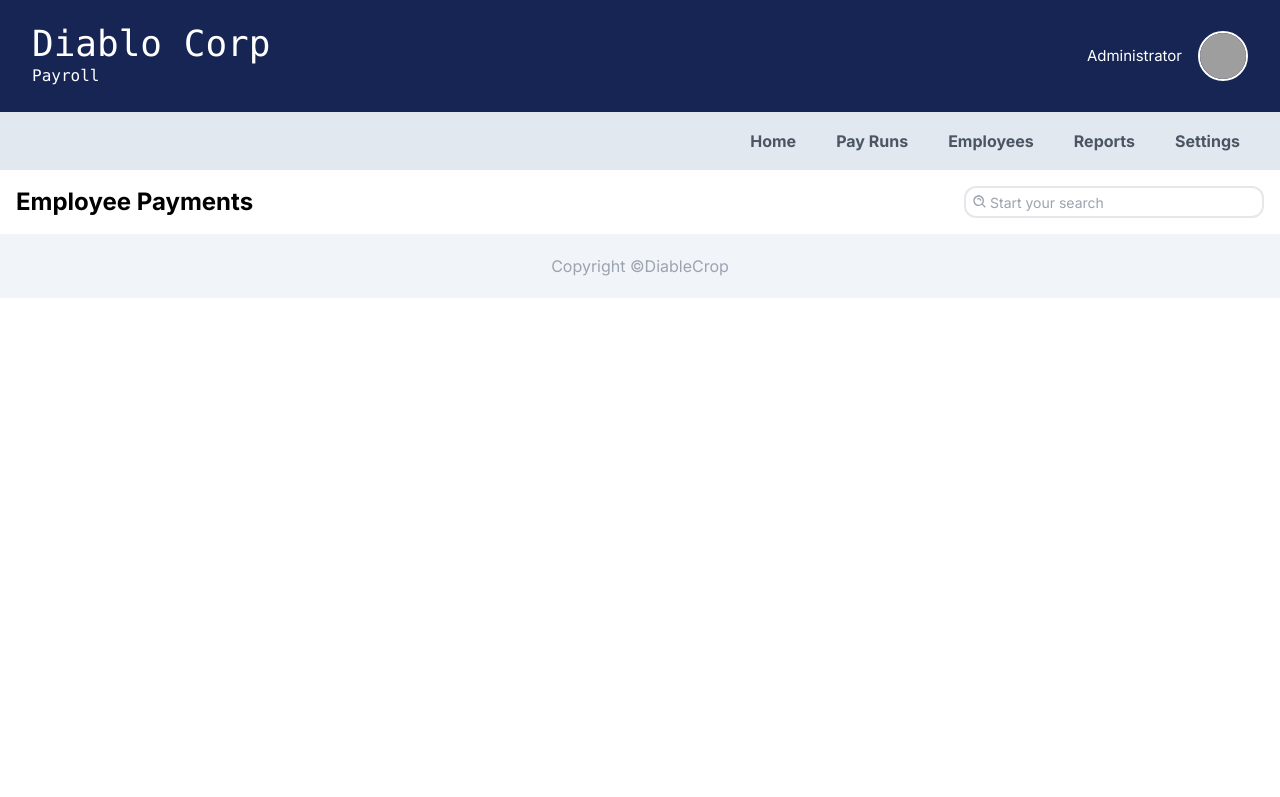
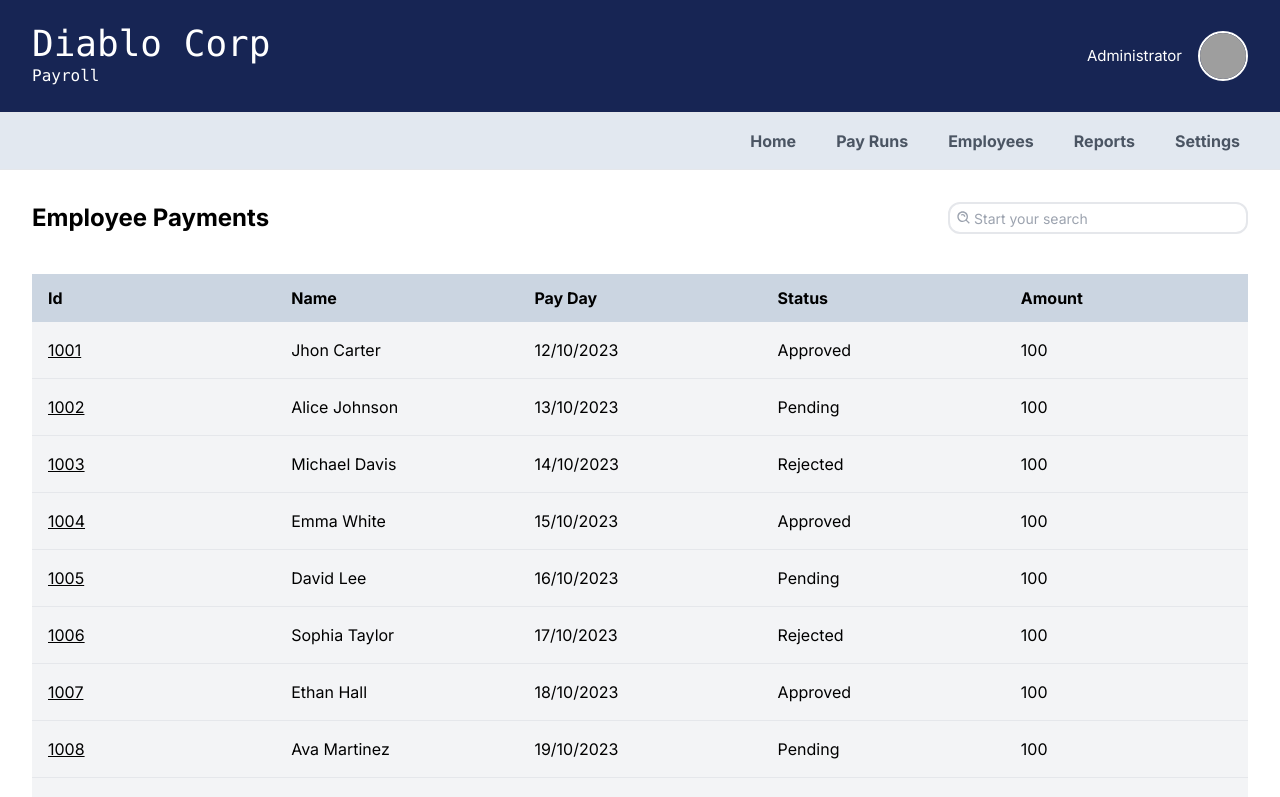
Before and after one commit to ChathuraHettiarachchi/diablo-crop-reactjs, a Next.js app: page /pay-run in a window 1280 px wide. Shown: the top 797 px of the page. Built offline with nearby package versions, Linux system fonts and the light colour scheme; grey boxes are pictures that could not be loaded.

Commit message:
employee payments UI added for mobile and web, need to implement status icon and amount logic

```diff
--- a/src/app/globals.css
+++ b/src/app/globals.css
@@ -1,3 +1,11 @@
 @tailwind base;
 @tailwind components;
 @tailwind utilities;
+
+.table-h {
+  @apply flex-grow pl-4 font-bold
+}
+
+.table-row {
+  @apply h-full pl-4 pt-4
+}
--- a/src/app/pay-run/page.tsx
+++ b/src/app/pay-run/page.tsx
@@ -1,10 +1,41 @@
-import { TitleWithSearch } from "@/components";
+"use client";
+import { PaymentTableItem, TitleWithSearch } from "@/components";
 import React from "react";
+import { useAppSelector } from "@/redux/store";
 
 const page = () => {
+  const payments = useAppSelector((state) => state.payrunReducer.value);
+
   return (
-    <div className="flex flex-col">
+    <div className="flex flex-col p-4">
       <TitleWithSearch title="Employee Payments" onChange={() => {}} />
+
+      {/* for big screens, view as a table, middle and mobile will be a grid with 1,2 cols */}
+      <div className="mr-8 mt-2 ">
+        <div className="m-4 w-full">
+          <div className="hidden h-12 grid-cols-5 items-center justify-between bg-slate-300 lg:grid">
+            <div className="table-h">Id</div>
+            <div className="table-h">Name</div>
+            <div className="table-h">Pay Day</div>
+            <div className="table-h">Status</div>
+            <div className="table-h">Amount</div>
+          </div>
+          <div className="grid gap-4 sm:grid-cols-2 md:grid-cols-2 lg:grid-cols-1 lg:gap-0">
+            {payments.map((i) => (
+              <PaymentTableItem
+                id={i.employeeId}
+                name={i.employeeName}
+                payDay={i.payDate}
+                status={i.status}
+                amount={100}
+              />
+            ))}
+          </div>
+        </div>
+      </div>
+
+      {/* pagination */}
+      <div className="">Pagination</div>
     </div>
   );
 };
--- /dev/null
+++ b/src/components/PaymentTableItem.tsx
@@ -0,0 +1,41 @@
+import { PaymentTableItemProps } from "@/types";
+import Link from "next/link";
+import React from "react";
+
+const PaymentTableItem = (props: PaymentTableItemProps) => {
+  return (
+    <div>
+      <div className="hidden hover:cursor-pointer lg:grid">
+        <div className="hidden h-14 grid-cols-5 items-center bg-gray-100 lg:grid">
+          <Link href={"#"} className="table-row underline">
+            {props.id}
+          </Link>
+          <p className="table-row">{props.name}</p>
+          <p className="table-row">{props.payDay}</p>
+          <p className="table-row">{props.status}</p>
+          <p className="table-row">{props.amount}</p>
+        </div>
+        <hr />
+      </div>
+
+      <div className="flex h-[100px] w-full items-center rounded-md bg-gray-100 p-4 hover:cursor-pointer lg:hidden">
+        <div className="min-w-0 flex-1">
+          <p className="text-md mb-4 truncate font-bold text-black">
+            Name of the Employee
+          </p>
+          <p className="text-sm text-gray-600">Employee ID: 123123</p>
+          <p className="text-sm text-gray-600">Pay Date: 12/12/2022</p>
+        </div>
+
+        <div className="flex-col items-center">
+          <p className="">Status</p>
+          <p className="mb-4 text-right text-xl font-semibold text-black">
+            $4,567.00
+          </p>
+        </div>
+      </div>
+    </div>
+  );
+};
+
+export default PaymentTableItem;
--- a/src/components/index.ts
+++ b/src/components/index.ts
@@ -3,5 +3,13 @@ import HeaderLogo from "./HeaderLogo";
 import CircleImage from "./CircleImage";
 import Footer from "./Footer";
 import TitleWithSearch from "./TitleWithSearch";
+import PaymentTableItem from "./PaymentTableItem";
 
-export { Header, HeaderLogo, CircleImage, Footer, TitleWithSearch };
+export {
+  Header,
+  HeaderLogo,
+  CircleImage,
+  Footer,
+  TitleWithSearch,
+  PaymentTableItem,
+};
--- a/src/redux/features/payrun-slice.ts
+++ b/src/redux/features/payrun-slice.ts
@@ -598,8 +598,8 @@ const initialState = {
   ],
 } as InitialState;
 
-export const payRuns = createSlice({
-  name: "payRuns",
+export const payrun = createSlice({
+  name: "payrun",
   initialState,
   reducers: {
     addPayment: (state, action: PayloadAction<any>) => {},
@@ -608,5 +608,5 @@ export const payRuns = createSlice({
   },
 });
 
-export const { addPayment, deletePayment, updatePayment } = payRuns.actions;
-export default payRuns.reducer;
+export const { addPayment, deletePayment, updatePayment } = payrun.actions;
+export default payrun.reducer;
--- a/src/redux/store.ts
+++ b/src/redux/store.ts
@@ -1,11 +1,14 @@
 import { configureStore } from "@reduxjs/toolkit";
-import payRunReducer from "./features/payrun-slice";
+import payrunReducer from "./features/payrun-slice";
+import { TypedUseSelectorHook, useSelector } from "react-redux";
 
 export const store = configureStore({
   reducer: {
-    payRunReducer,
+    payrunReducer,
   },
 });
 
 export type RootState = ReturnType<typeof store.getState>;
 export type AppDispatch = typeof store.dispatch;
+
+export const useAppSelector: TypedUseSelectorHook<RootState> = useSelector;
```
Also changed, not shown: src/types/index.ts (+8 -0 lines).
